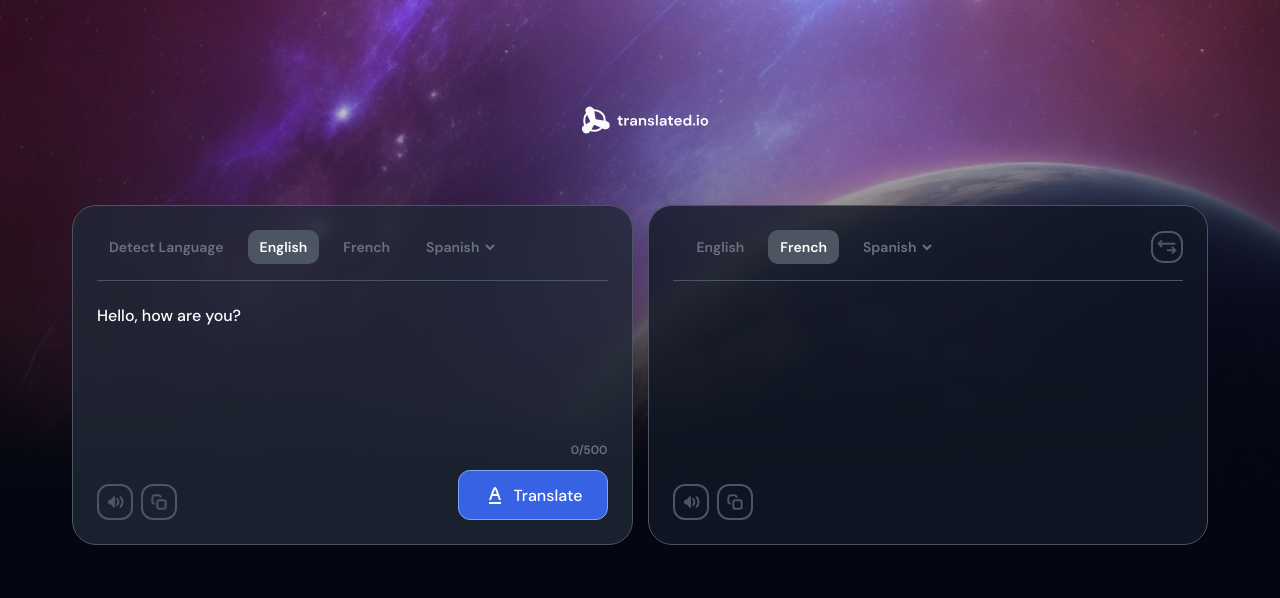
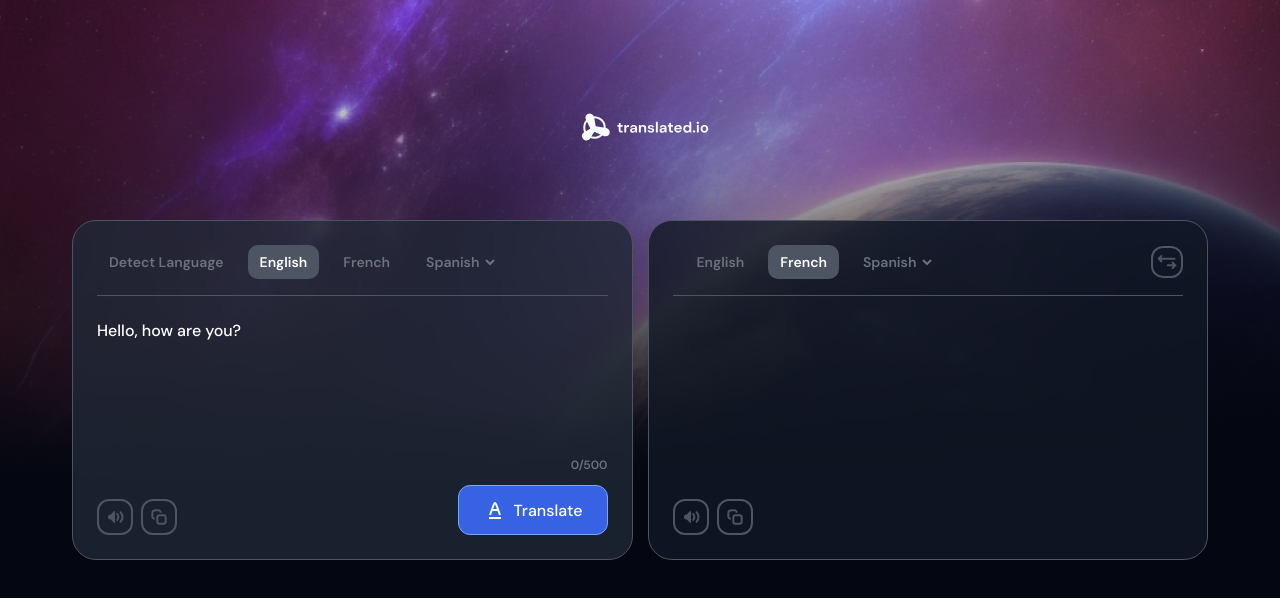
Before and after one commit to meviru/translated.io, a React (Vite) app: page / in a window 1280 px wide. Shown: the top 598 px of the page. Built offline with nearby package versions, Linux system fonts and the light colour scheme; no server answers.

Commit message:
fix: minor ui

```diff
--- a/src/App.module.css
+++ b/src/App.module.css
@@ -1,9 +1,9 @@
 .mainContent {
     position: relative;
     z-index: 12;
-    padding: 98px 0;
+    padding: 105px 0;
 }
 
 .appContainer {
-    margin-top: 62px;
+    margin-top: 70px;
 }
```
